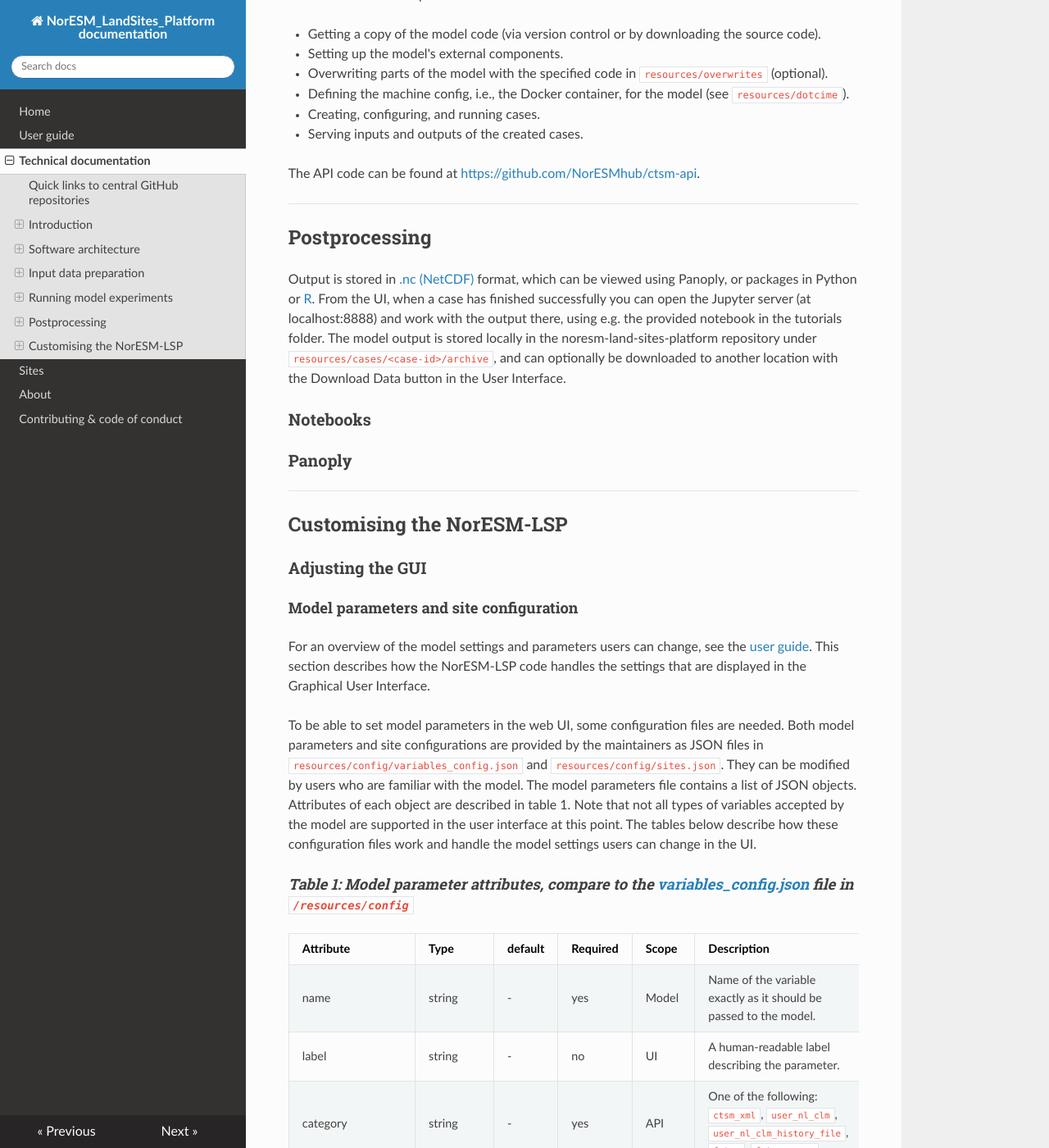
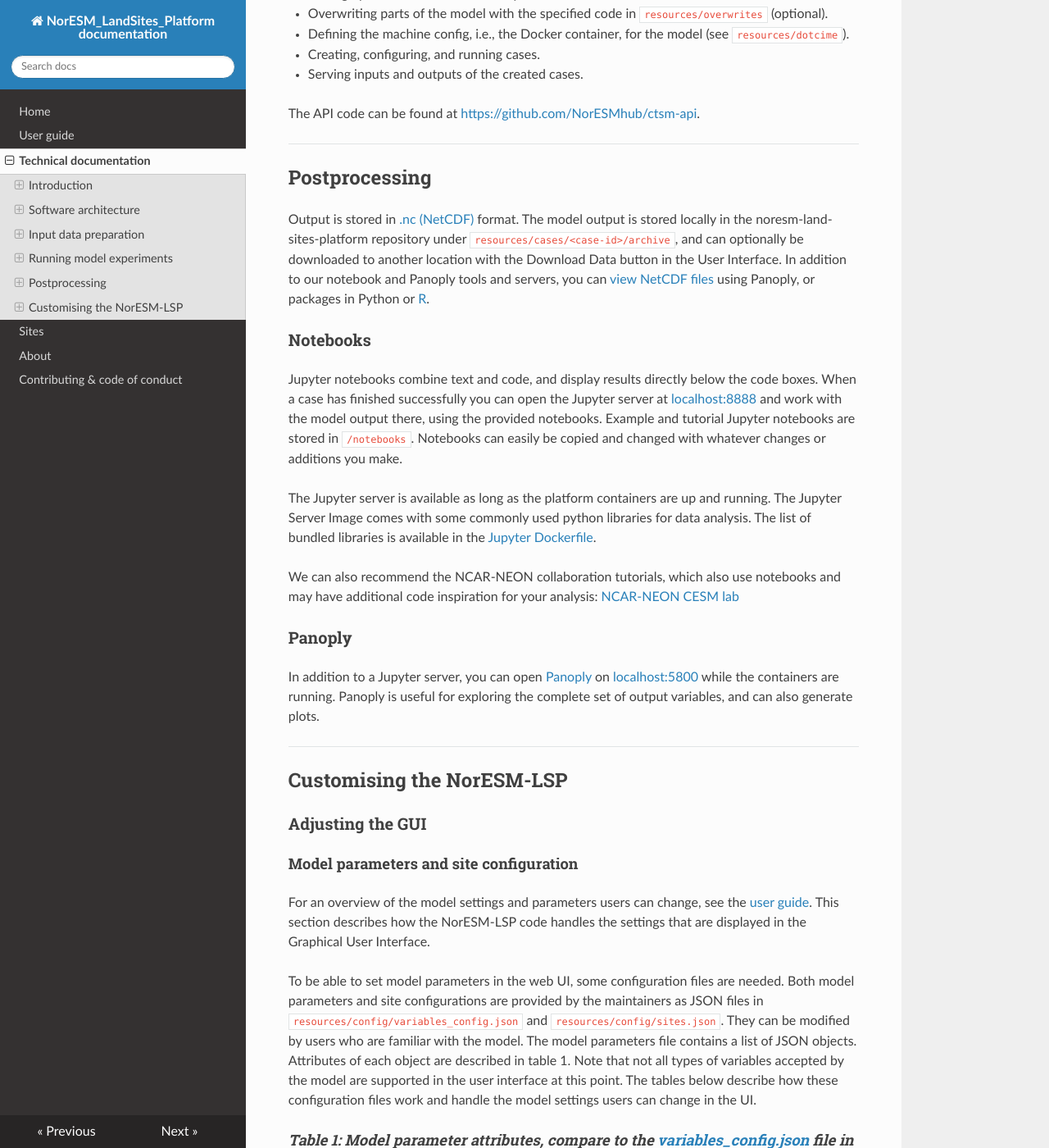
Before and after one commit to NorESMhub/noresm-land-sites-platform, an MkDocs documentation site: the page built from docs/documentation.md, in a window 1280 px wide and 1400 px high, scrolled down 9627 px. Shown: the whole window at 82% size. Built offline with MkDocs 1.6.1, drawn with Linux system fonts in a browser that asks for light colours; nearby versions of some CDN libraries; some of the changed text lies outside the part shown.

Commit message:
Update documentation.md

```diff
--- a/docs/documentation.md
+++ b/docs/documentation.md
@@ -6,9 +6,15 @@
 
 This page describes what the platform contains, how the input data were made, the main functionalities, and the model output. See the navigation panel on the left for our [user guide](https://noresmhub.github.io/noresm-land-sites-platform/user_guide), [available sites](https://noresmhub.github.io/noresm-land-sites-platform/land-sites/), [about us](https://noresmhub.github.io/noresm-land-sites-platform/about/), and [contribution guidelines and Code of Conduct](https://noresmhub.github.io/noresm-land-sites-platform/contributing/).
 
-For more details about the models, see the technical documentation of [FATES](https://fates-docs.readthedocs.io/en/stable/), [CLM](https://escomp.github.io/ctsm-docs/versions/release-clm5.0/html/users_guide/index.html), and [NorESM](https://noresm-docs.readthedocs.io/en/latest/).
+You can use the platform to run [single-point model simulations](https://en.wikipedia.org/wiki/Climate_model#/media/File:Global_Climate_Model.png "the world is divided into a 3-dimensional grid, where equations can be solved within each gridcell, and information passed between gridcells at certain time points. Single-point model 'runs' only simulate model processes for a single gridcell, which takes a lot less computational power") from a browser on your local computer. We provide [sites](https://noresmhub.github.io/noresm-land-sites-platform/land-sites/) with input data (atmospheric forcing, land surface data), and analysis tools with example python code to plot some input and output data.
 
-#### Quick links to central [GitHub repositories](https://en.wikipedia.org/wiki/Git "a place to store code with version control")
+Please let us know if you have questions, suggestions, or trouble using the platform by opening a new [issue](https://github.com/NorESMhub/noresm-land-sites-platform/issues) on GitHub.
+
+*****************************
+
+## Introduction
+
+### Links to NorESM-LSP [GitHub repositories](https://en.wikipedia.org/wiki/Git "a place to store code with version control")
 
 - [NorESMhub/noresm-land-sites-platform](https://github.com/NorESMhub/noresm-land-sites-platform)
 - [NorESMhub/noresm-lsp-ui](https://github.com/NorESMhub/noresm-lsp-ui)
@@ -17,12 +23,6 @@
 - [NorESMhub/NorESM](https://github.com/NorESMhub/NorESM)
 
 The main code is stored in the [NorESMhub/noresm-land-sites-platform](https://github.com/NorESMhub/noresm-land-sites-platform) repository. The `main` branch stores the latest functioning version. Older versions can be accessed under [Releases](https://github.com/NorESMhub/noresm-land-sites-platform/releases). This documentation page is made with GitHub pages (`gh-pages` branch) and [Mkdocs](https://www.mkdocs.org/). To contribute to the code or documentation, see our [Contributing](https://noresmhub.github.io/noresm-land-sites-platform/contributing/) instructions. There you will also find our [Code of Conduct](https://noresmhub.github.io/noresm-land-sites-platform/contributing/#code-of-conduct).
-
-Please let us know if you have questions, suggestions, or trouble using the platform by opening a new [issue](https://github.com/NorESMhub/noresm-land-sites-platform/issues) on GitHub.
-
-*****************************
-
-## Introduction
 
 ### Links to external resources and tutorials
 
@@ -91,15 +91,15 @@
 
 ## Software architecture
 
-You can use the platform to run [single-point model simulations](https://en.wikipedia.org/wiki/Climate_model#/media/File:Global_Climate_Model.png "the world is divided into a 3-dimensional grid, where equations can be solved within each gridcell, and information passed between gridcells at certain time points. Single-point model 'runs' only simulate model processes for a single gridcell, which takes a lot less computational power") from a browser on your local computer. We provide [sites](https://noresmhub.github.io/noresm-land-sites-platform/land-sites/) with input data (atmospheric forcing, land surface data), and provide Jupyter notebooks with example python code to plot some input and output data. The NorESM-LSP relies on Docker containers and an Application Programming Interface (API).
+The NorESM-LSP relies on Docker containers and an Application Programming Interface (API). The illustrations below show the relationship between containers and folders for case files, model settings and model files (Figure 1), and between all the NorESM GitHub repositories, Docker images, and containers (Figure 2).
 
 ![Architecture](img/architecture-Page-1.drawio.svg)
 
-*Illustration of the software architecture. The `model` container is expanded to show the two services running in there (i.e. `API` and `Tasks`) in addition to hosting the model and its dependencies. `./resources` contains all the folders that are mounted into the containers by `docker-compose`. The model and the API manage the ones on the left, and the folders on the right are created by the code maintainers -- an asterisk indicates the folder is optional. After [first-time installation and setup](https://noresmhub.github.io/noresm-land-sites-platform/user_guide/#0-prerequisites-first-time-setup), users can access the Web User Interface (UI) and Jupyter server. The UI uses an Application Programming Interface (API) to send commands between the users and containers.*
+*Figure 1: Illustration of the software architecture. The `model` container is expanded to show the two services running in there (i.e. `API` and `Tasks`) in addition to hosting the model and its dependencies. `./resources` contains all the folders that are mounted into the containers by `docker-compose`. The model and the API manage the ones on the left, and the folders on the right are created by the code maintainers -- an asterisk indicates the folder is optional. After [first-time installation and setup](https://noresmhub.github.io/noresm-land-sites-platform/user_guide/#0-prerequisites-first-time-setup), users can access the Web User Interface (UI) and Jupyter server. The UI uses an Application Programming Interface (API) to send commands between the users and containers.*
 
 ![Repositories and containers](img/repos_and_containers-MASTER.drawio.svg)
 
-*Illustration of the GitHub repositories and Docker images and containers that make up the NorESM Land Sites Platform.*
+*Figure 2: Illustration of the GitHub repositories and Docker images and containers that make up the NorESM Land Sites Platform. [Dockerfiles](https://doi.org/10.1371/journal.pcbi.1008316) in Github repositories are the basis of static Docker images (read-only files with source code, libraries, dependencies, and tools) that the containers (virtual computer environments where the models can run) can start from. Code in repositories is also sent directly to the containers.*
 
 ### Docker containers and model dependencies
 
@@ -230,13 +224,19 @@
 
 ## Postprocessing
 
-Output is stored in [.nc (NetCDF)](https://www.unidata.ucar.edu/software/netcdf/) format, which can be viewed using Panoply, or packages in Python or [R](https://cran.r-project.org/web/packages/ncdf4/index.html). From the UI, when a case has finished successfully you can open the Jupyter server (at localhost:8888) and work with the output there, using e.g. the provided notebook in the tutorials folder. The model output is stored locally in the noresm-land-sites-platform repository under `resources/cases/<case-id>/archive`, and can optionally be downloaded to another location with the Download Data button in the User Interface.
+Output is stored in [.nc (NetCDF)](https://www.unidata.ucar.edu/software/netcdf/) format. The model output is stored locally in the noresm-land-sites-platform repository under `resources/cases/<case-id>/archive`, and can optionally be downloaded to another location with the Download Data button in the User Interface. In addition to our notebook and Panoply tools and servers, you can [view NetCDF files](https://en.wikipedia.org/wiki/NetCDF#Applications) using Panoply, or packages in Python or [R](https://cran.r-project.org/web/packages/ncdf4/index.html).
 
 ### Notebooks
 
+Jupyter notebooks combine text and code, and display results directly below the code boxes. When a case has finished successfully you can open the Jupyter server at [localhost:8888](localhost:8888) and work with the model output there, using the provided notebooks. Example and tutorial Jupyter notebooks are stored in  `/notebooks`. Notebooks can easily be copied and changed with whatever changes or additions you make.
+
+The Jupyter server is available as long as the platform containers are up and running. The Jupyter Server Image comes with some commonly used python libraries for data analysis. The list of bundled libraries is available in the [Jupyter Dockerfile](https://github.com/NorESMhub/noresm-land-sites-platform/blob/main/docker/jupyter/Dockerfile).
+
+We can also recommend the NCAR-NEON collaboration tutorials, which also use notebooks and may have additional code inspiration for your analysis: [NCAR-NEON CESM lab](https://ncar.github.io/ncar-neon-books/quick_start_docker.html)
 
 ### Panoply
 
+In addition to a Jupyter server, you can open [Panoply](https://www.giss.nasa.gov/tools/panoply/) on [localhost:5800](localhost:5800) while the containers are running. Panoply is useful for exploring the complete set of output variables, and can also generate plots.
 
 **************************************
 
@@ -297,14 +297,17 @@
 
 ### Running the NorESM-LSP remotely
 
-Containerisation of software like the NorESM-LSP and models (NorESM, CLM, FATES) makes it possible to publish it on other services, e.g. **cloud computing services** where users can sign up and run model experiments remotely. That way, users don't have to install anything on their own computers. For long or multiple experiments, using remote computing resources may be necessary. An early version of the NorESM-LSP exists on Galaxy, a free and open cloud computing service. We also have plans for publishing the NorESM-LSP as a tool (app) on NIRD (only available to users at Norwegian Universities).
-
-It is also possible to run the NorESM-LSP on a remote computer, like a research-infrastructure computer cluster (e.g. NREC, Saga, Fram for University of Oslo users), via an **[ssh tunnel](https://en.wikipedia.org/wiki/Tunneling_protocol#Secure_Shell_tunneling)**. If you need to run many or long simulations, a remote computer may be beneficial because it doesn't take up your local computer's resources and doesn't require your local computer to be turned on throughout the simulation time.
+Containerisation of software like the NorESM-LSP and models (NorESM, CLM, FATES) makes it possible to publish it on other services, e.g. **cloud computing services** where users can sign up and run model experiments remotely. That way, users don't have to install anything on their own computers. For long or multiple experiments, using remote computing resources may be necessary. An early version of the NorESM-LSP exists on Galaxy, a free and open cloud computing service. It is also possible to run the NorESM-LSP on a remote computer, like a research-infrastructure computer cluster (e.g. NREC, Saga, Fram for University of Oslo users), via an **[ssh tunnel](https://en.wikipedia.org/wiki/Tunneling_protocol#Secure_Shell_tunneling)**. If you need to run many or long simulations, a remote computer may be beneficial because it doesn't take up your local computer's resources and doesn't require your local computer to be turned on throughout the simulation time.
 
 #### Galaxy Tool for FATES
 Galaxy is free to use and only requires registering as a user. Note that this tool is to be considered a pilot version, and does not include all the functionalities of the NorESM-LSP. It does, on the other hand, include metadata to make it FAIR (Findable, Accessible, Interoperable, Reusable), and has Research Objects on [ROHub](https://reliance.rohub.org/).
 
 - [Tutorial with the CLM-FATES Galaxy tool](https://training.galaxyproject.org/training-material/topics/climate/tutorials/fates/tutorial.html)
 
+#### SSH tunneling, with example for NREC
+
+
 
 **************************************
+
+*This is the end of the technical documentation. Are you missing something? Please let us know by posting an [issue](https://github.com/NorESMhub/noresm-land-sites-platform/issues)*
```
Also changed, not shown: other parts of docs/documentation.md (+0 -6 lines).
